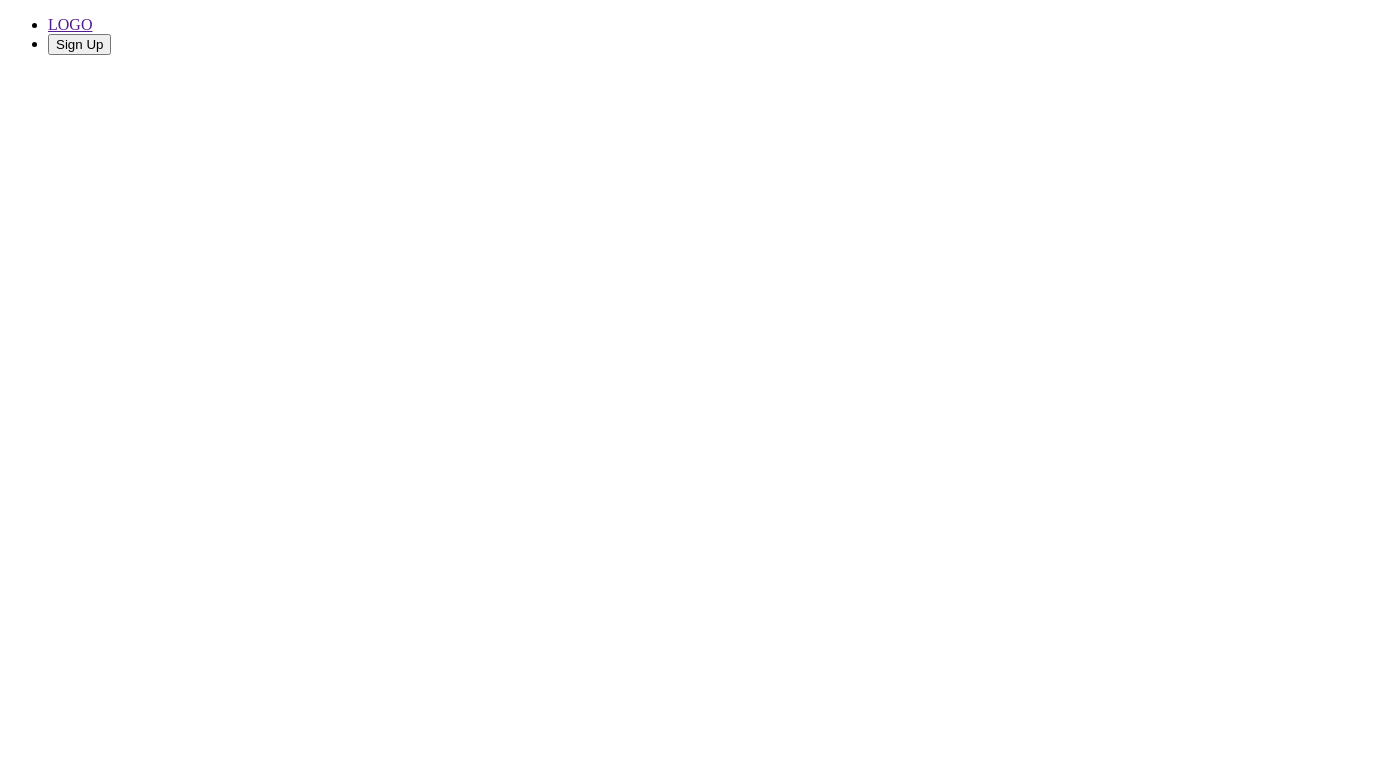
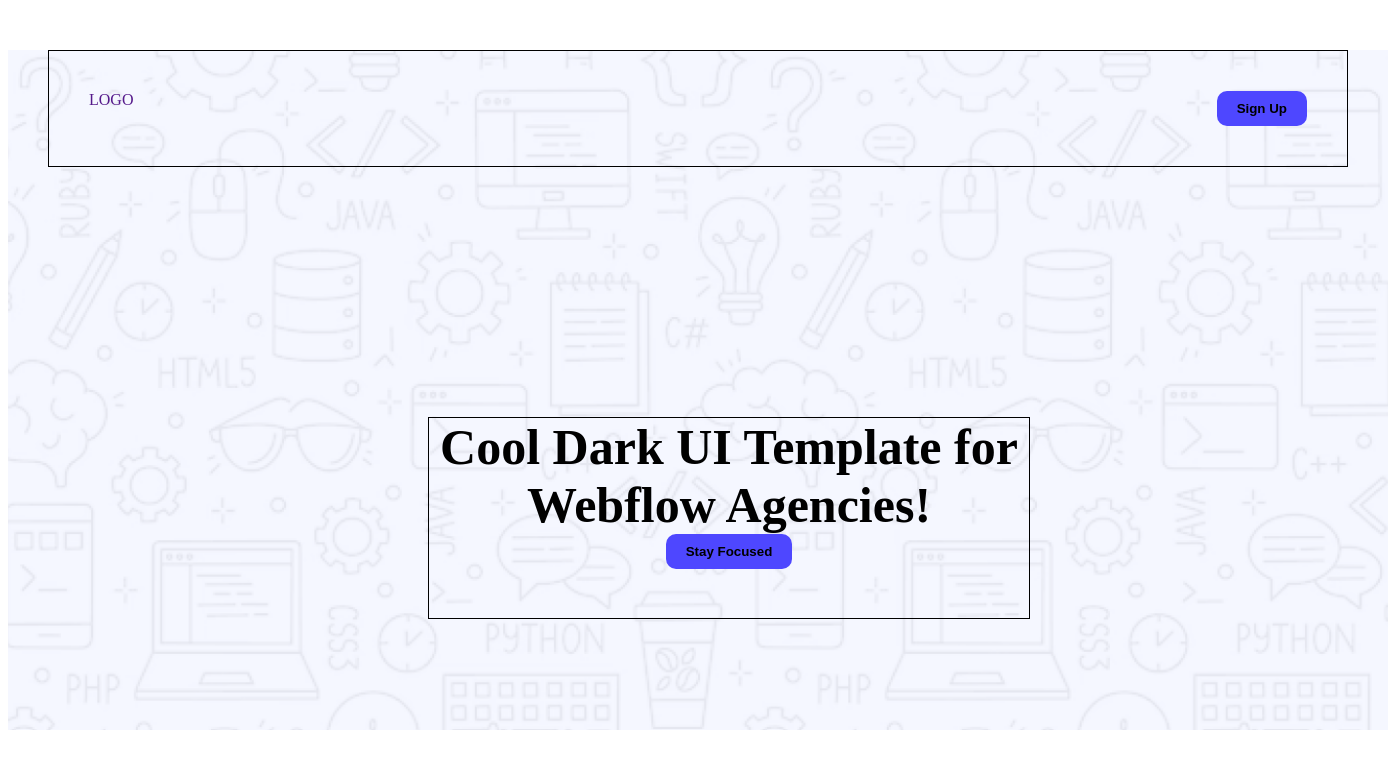
Before and after one commit to Tanjina-kumkum/B12Ao1-landing-launchpad, a plain HTML site: page index.html in a window 1280 px wide. Shown: the whole page, 1388 px wide, since content can reach past the window. Drawn offline with Linux system fonts and the light colour scheme.

Commit message:
some added

```diff
--- a/index.html
+++ b/index.html
@@ -4,15 +4,21 @@
     <meta charset="UTF-8">
     <meta name="viewport" content="width=device-width, initial-scale=1.0">
     <title>Document</title>
+    <link rel="stylesheet" href="style.css">
 </head>
 <body>
-    <header>
+    <header class="banner">
         <nav>
             <ul>
                 <li><a href="">LOGO</a></li>
-                <li><a href=""><button>Sign Up</button></a></li>
+                <li><a href=""><button class="btn-primary">Sign Up</button></a></li>
             </ul>
         </nav>
+        <div class="banner-description">
+            <div class="title">Cool Dark UI Template for Webflow Agencies!</div>
+            <button class="btn-primary">Stay Focused</button>
+
+        </div>
     </header>
     <main></main>
     <footer></footer>
--- a/style.css
+++ b/style.css
@@ -0,0 +1,54 @@
+.banner{
+    background-image: url(./Assets/Hero-bg.png);
+    width: 1380px;
+    height: 680px;
+    background-repeat: no-repeat;
+    background-size: cover;
+    /* border: 1px solid black; */
+    background-position: center;
+    margin: 0 auto;
+}
+
+nav ul li{
+    list-style: none;
+    color: rgb(43, 43, 197);
+
+}
+nav ul li a{
+    text-decoration: none;
+}
+nav ul{
+    display: flex;
+    margin: 50px 40px;
+     justify-content: space-between;
+     border: 1px solid;
+     padding: 40px;
+
+}
+.banner-description{
+    border: 1px solid;
+    width: 600px;
+     height: 200px;
+     margin-left: 420px;
+     margin-top: 250px;
+     align-items: center;
+     text-align: center;
+
+
+    }
+    .title{
+        font-weight: 700;
+        font-size: 50px;
+
+    }
+    .btn-primary{
+        padding: 10px 20px;
+        background-color: rgb(78, 71, 255);
+        font-weight: 700;
+        border: none;
+        border-radius: 10px;
+    }
+    .btn-primary:hover{
+        color: black;
+        background-color: rgb(78, 71, 255);
+    }
```
